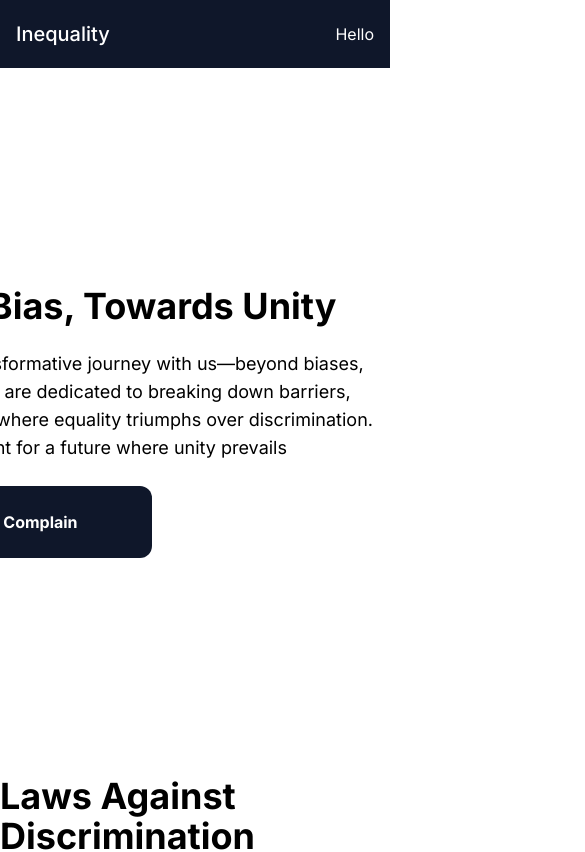
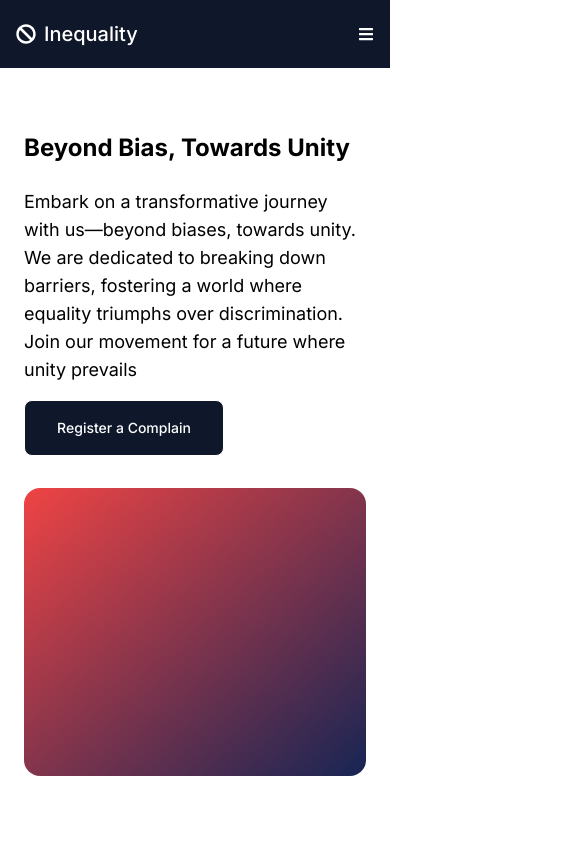
Before and after one commit to College-Class/sip-project, a Next.js app: page / in a window 390 px wide. Shown: the top 852 px of the page, 585 px wide, since content can reach past the window. Built offline with nearby package versions, Linux system fonts and the light colour scheme.

Commit message:
finished the header and hero responsive design

```diff
--- a/app/page.jsx
+++ b/app/page.jsx
@@ -15,18 +15,18 @@ export default function Home() {
 
 
       <HeroSection/>
-      <SectionHeading/>
-      <LawContainer/>
-      <SectionHeading/>
-      <LawContainer/>
-      <SectionHeading/>
-      <GalleryView/>
-      <SectionHeading/>
-    <StoryContainer/>
-    <CallToAction/>
+      {/* <SectionHeading/> */}
+      {/* <LawContainer/> */}
+      {/* <SectionHeading/> */}
+      {/* <LawContainer/> */}
+      {/* <SectionHeading/> */}
+      {/* <GalleryView/> */}
+      {/* <SectionHeading/> */}
+    {/* <StoryContainer/> */}
+    {/* <CallToAction/> */}
 
 
-      <Footer />
+      {/* <Footer /> */}
     </div>
   )
 }
--- a/components/callToAction.jsx
+++ b/components/callToAction.jsx
@@ -2,18 +2,14 @@ import React from 'react'
 
 function CallToAction() {
   return (
-  <div className=" m-[24px] flex justify-center w-full-[24px] bg-slate-900 h-[228px] rounded-lg ">
-  <div className='text-white text-3xl p-4'>
-    Share your story
-  </div>
+    <div className=" m-[24px] flex justify-center w-full-[24px] bg-slate-900 h-[228px] rounded-lg ">
+      <div className="text-white text-3xl p-4">Share your story</div>
 
-  <div className='text-white'> Let people know what you faced and help them be careful.</div>
+      <div className="text-white">
 
-
-
-
-
-</div>
+        Let people know what you faced and help them be careful.
+      </div>
+    </div>
   )
 }
 
--- a/components/header.jsx
+++ b/components/header.jsx
@@ -1,15 +1,16 @@
 'use client'
+import { FaBars, FaBan } from 'react-icons/fa';
 function Header() {
   return (
-    <header className="bg-slate-900  py-5  sticky top-0 z-10">
+    <header className="bg-slate-900  py-5  sticky top-0 z-10 min-w-screen">
       {/* TODO : Make mobile responsive nav bar */}
-      <nav className="lg:hidden flex justify-between px-4 items-center w-screen">
-        <div className="text-white font-medium text-xl "> Inequality </div>
-        <h1 className="text-white">Hello</h1>
+      <nav className="lg:hidden flex justify-between px-4 items-center">
+        <div className=" flex items-center gap-2 text-white font-medium text-xl ">  <FaBan className='text-white ' />Inequality </div>
+ <FaBars className='text-white  ' />
       </nav>
+
       <nav className="lg:flex hidden justify-between px-4 items-center">
-        <div className="text-white font-medium text-xl "> Inequality </div>
-
+         <div className=" flex items-center gap-2 text-white font-medium text-xl ">  <FaBan className='text-white ' />Inequality </div>
         <div className="lg:flex hidden items-center ">
           <ul className="flex gap-2">
             <li className="inline-block text-white cursor-pointer px-4 py-2  hover:text-red-100 ">
--- a/components/heroSection.jsx
+++ b/components/heroSection.jsx
@@ -2,16 +2,23 @@ import React from 'react'
 
 function HeroSection() {
   return (
-    <div className=" my-[132px] h-444px flex justify-center items-center gap-[138px]">
-      <div className="flex-col justify-start items-start gap-6 inline-flex">
-        <div className="text-black text-4xl font-bold ">Beyond Bias, Towards Unity</div>
-        <div className="w-[557px] text-black text-lg font-normal ">Embark on a transformative journey with us—beyond biases, towards unity. We are dedicated to breaking down barriers, fostering a world where equality triumphs over discrimination. Join our movement for a future where unity prevails</div>
+    <div className="grid  lg:grid-cols-2 px-[24px] lg:my-32 my-16 h-444px  lg:justify-between justify-center items-center">
+      <div className="">
+        <div className="text-black lg:text-4xl text-2xl font-bold mb-6  ">
+          Beyond Bias, Towards Unity
+        </div>
 
-        <button class=" bg-slate-900 w-[304px] h-[72px] rounded-xl hover:bg-emerald-300 hover:text-black text-white font-bold py-2 px-4 ">
+        <div className=" lg:w-[557px]  lg:max-w-lg sm:max-w-sm text-black text-lg font-normal ">
+          Embark on a transformative journey with us—beyond biases, towards
+          unity. We are dedicated to breaking down barriers, fostering a world
+          where equality triumphs over discrimination. Join our movement for a
+          future where unity prevails
+        </div>
+        <button class="mt-4 bg-slate-900 lg:w-[250px] lg:h-[60px] w-[200px] h-[56px] rounded-lg hover:bg-red-50 border border-current hover:text-black text-white font-medium  text-sm py-2 px-4 ">
           Register a Complain
         </button>
       </div>
-      <div className="w-[696px] h-[444px] bg-gradient-to-br from-red-500 to-blue-950 rounded-2xl" />
+      <div className="lg:w-[696px] lg:h-[444px] w-screen-30 h-72 lg:mt-0 mt-8 bg-gradient-to-br  from-red-500 to-blue-950 rounded-2xl" />
     </div>
   )
 }
--- a/package.json
+++ b/package.json
@@ -11,7 +11,8 @@
   "dependencies": {
     "next": "14.1.0",
     "react": "^18",
-    "react-dom": "^18"
+    "react-dom": "^18",
+    "react-icons": "^5.0.1"
   },
   "devDependencies": {
     "autoprefixer": "^10.4.17",
```
Also changed, not shown: 1 other file (tests, documents, lock files or other folders).
